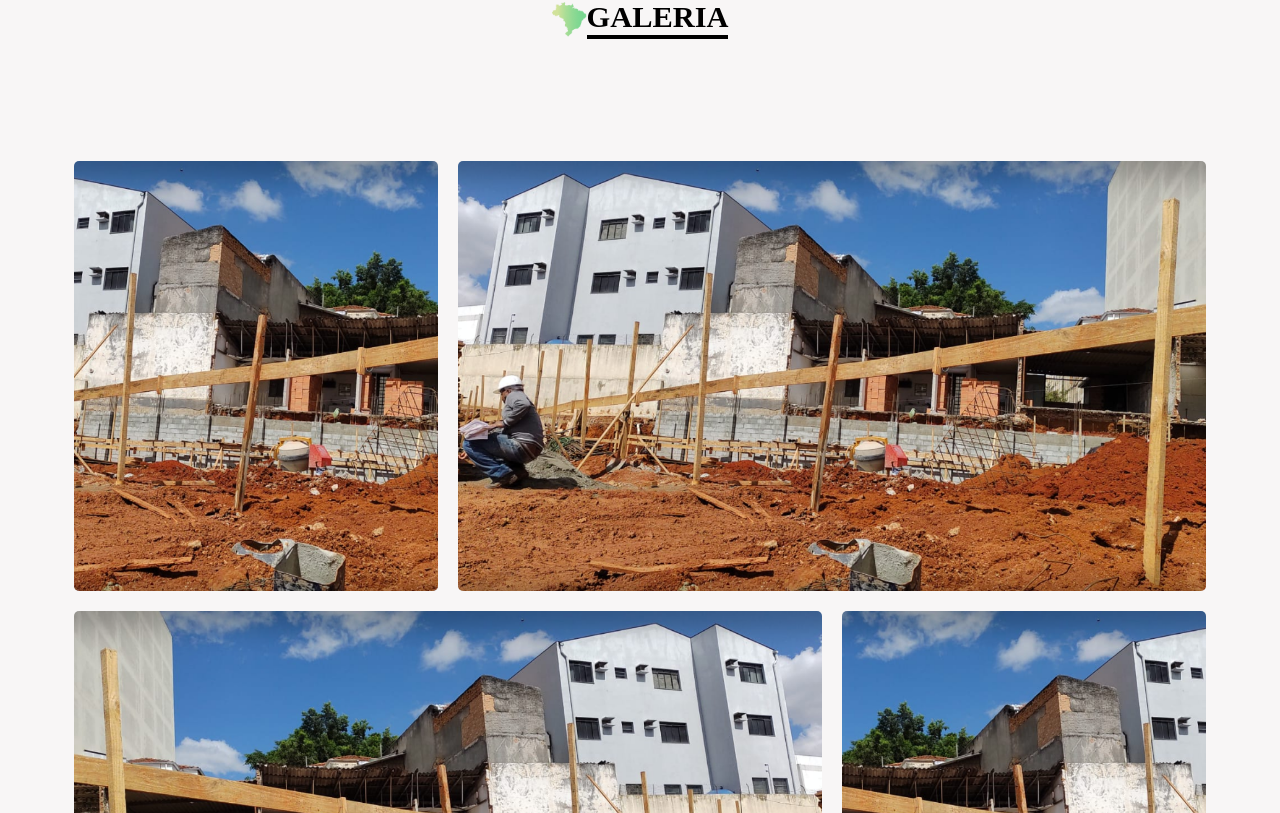
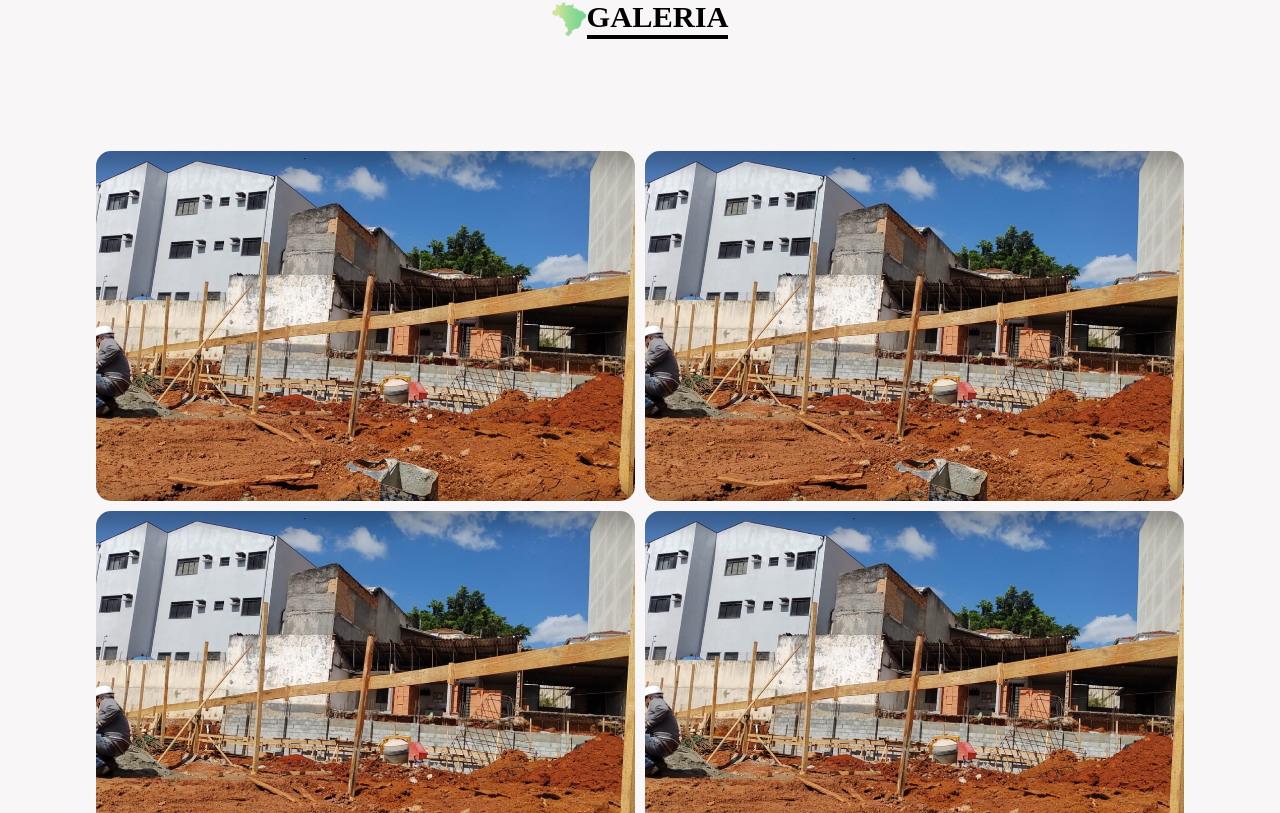
Before and after one commit to Madeibras/Madeibras, a React (Create React App) app: page / in a window 1280 px wide. Shown: the part 3427-4240 px from the top of the page. Built offline with nearby package versions, Linux system fonts and the light colour scheme.

Commit message:
PoupUp modal

```diff
--- a/src/Components/Galley/index.tsx
+++ b/src/Components/Galley/index.tsx
@@ -1,20 +1,127 @@
+import Button from 'Components/Button'
+import { useEffect, useState } from 'react'
+import { AiFillCloseCircle } from 'react-icons/ai'
+import {FaArrowAltCircleRight, FaArrowAltCircleLeft} from 'react-icons/fa'
 import * as C from './style'
 
-const Media = {
+type ICards = typeof Cards[0]
 
-}
+const Cards = [
+    {
+        id: 1,
+        img: 'Assets/Slide/Canteiro.png'
+    },
+
+    {
+        id: 2,
+        img: 'Assets/Slide/Canteiro.png'
+    },
+
+    {
+        id: 3,
+        img: 'Assets/Slide/Canteiro.png'
+    },
+
+    {
+        id: 4,
+        img: 'Assets/Slide/Canteiro.png'
+    }
+]
+
+const ImagensSlide = [
+    {
+        id: 1,
+        title: "",
+        img: 'Assets/Slide/Canteiro.png',
+        category: 1
+    },
+
+    {
+        id: 2,
+        title: "",
+        img: 'Assets/Slide/Canteiro.png',
+        category: 2
+    },
+
+    {
+        id: 3,
+        title: "",
+        img: 'Assets/Slide/Canteiro.png',
+        category: 3
+    },
+
+    {
+        id: 4,
+        title: "",
+        img: 'Assets/Slide/Canteiro.png',
+        category: 4
+    },
+
+    {
+        id: 5,
+        title: "dasdasdasd",
+        img: 'Assets/Slide/Canteiro3.png',
+        category: 4
+    },
+
+    {
+        id: 6,
+        title: "dasdasdasd",
+        img: 'Assets/Slide/Canteiro3.png',
+        category: 4
+    },
+
+
+]
 
 const Gallery = () => {
+
+    const [active, setActive] = useState< number | boolean | null | ICards>(null)
+
+    const FilteredIndex = (index: ICards) => {
+        if(active !== index){
+            setActive(index.id)
+            return
+        }else {
+            setActive(null)
+            return
+        }
+    }
+
+    const filterSalles = active ?
+    ImagensSlide.filter((item: any) =>  item.category === active) : []
+
+
+
+
     return(
         <C.Container>
             <C.Box>
-                <img src='Assets/Slide/Canteiro.png' alt="" />
-                <img src='Assets/Slide/Canteiro.png' alt="" />
+                {Cards.map((item, i) => (
+                    <img
+                    onClick={() => FilteredIndex(item)}
+                    key={i} src='Assets/Slide/Canteiro.png' alt="" />
+                ))}
             </C.Box>
-            <C.Box>
-                <img src='Assets/Slide/Canteiro.png' alt="" />
-                <img src='Assets/Slide/Canteiro.png' alt="" />
-            </C.Box>
+
+            {active ? (
+                <C.PoupUp>
+
+                    <C.CardPoupUp >
+
+                        {filterSalles.map((item: any) => (
+                            <C.BoxImg key={item.id}>
+                                <img src={item.img} alt={item.title} />
+                            </C.BoxImg>
+                        ))}
+                    </C.CardPoupUp>
+                    <C.Actions>
+                        <span onClick={() => setActive(false)}><AiFillCloseCircle /></span>
+                        <Button type='button' onClick={() => {}}><FaArrowAltCircleLeft/></Button>
+                        <Button type='button' onClick={() => {}}><FaArrowAltCircleRight/></Button>
+                    </C.Actions>
+                </C.PoupUp>
+            ) : <></>}
         </C.Container>
     )
 }
--- a/src/Components/Galley/style.ts
+++ b/src/Components/Galley/style.ts
@@ -8,13 +8,19 @@ const Media = {
 }
 
 export const Container = styled.div`
+    position: relative;
     width: 100%;
     height: 100%;
 `
+//Cards
 
 export const Box = styled.div`
-    width: 100%;
-    display: flex;
+    position: relative;
+    width: 85%;
+    margin: auto;
+    display: grid;
+    grid-template-columns: repeat(2, 1fr);
+    gap: 10px;
     align-items: center;
     justify-content: center;
 
@@ -23,61 +29,130 @@ export const Box = styled.div`
         margin: auto;
     }
 
-    &:nth-child(2){
-
-        transform: scaleX(-1);
-    }
-
     img{
-        width: 60%;
-        height: 450px;
-        padding: 10px;
+        width: 100%;
+        height: 350px;
         object-fit: cover;
         border-radius: 15px;
+        cursor: pointer;
 
-
-
-        ${Media.Laptop}{
-            height: 350px;
+        &:hover{
+            transition: all 0.2s ease-in;
+            opacity: 0.8;
         }
 
         ${Media.Tablet}{
-            width: 50%;
             height: 250px;
         }
 
         ${Media.MobileL}{
-            padding: 5px;
-            border-radius: 15px;
-            height: 200px;
+            height: 150px;
+            border-radius: 10px;
         }
 
         ${Media.MobileM}{
-            height: 150px;
+            height: 120px;
+            border-radius: 8px;
+        }
+    }
+`
+
+//Modal
+
+export const PoupUp = styled.div`
+    position: fixed;
+    width: 100%;
+    height: 100%;
+    top: 0;
+    background-color:rgba(000, 000, 000, 0.4);
+    z-index: 200;
+
+
+`
+
+export const CardPoupUp = styled.div`
+    position: relative;
+    width: 90%;
+    display: flex;
+    overflow-x: hidden;
+    scroll-snap-type: x mandatory;
+    scroll-behavior: smooth;
+    overflow-x: auto;
+
+    &::-webkit-scrollbar{
+        height: 0px;
+    }
+    transform: translate(-50%, -50%);
+    background-color: #F4F4F4;
+    border-radius: 8px;
+    top: 50%;
+    left: 50%;
+    transition: all 0.2 ease-in-out;
+
+
+    ${Media.Tablet}{
+        height: 500px;
     }
 
-        &:nth-child(1){
-
-            width: 30%;
-            height: 450px;
-
-            ${Media.Laptop}{
+    ${Media.MobileL}{
         height: 350px;
     }
 
+    ${Media.MobileM}{
+        height: 250px;
+    }
+`
+
+export const BoxImg = styled.div`
+    width: 100%;
+    height: 600px;
+    padding: 10px;
+
     ${Media.Tablet}{
-                width: 40%;
+        height: 500px;
+    }
+
+    ${Media.MobileL}{
+        height: 350px;
+    }
+
+    ${Media.MobileM}{
         height: 250px;
     }
 
-            ${Media.MobileL}{
-                height: 200px;
+    img{
+        width: 85vw;;
+        height: 100%;
+    }
+`
+
+
+export const Actions = styled.div`
+    position: absolute;
+    width: 95%;
+    display: flex;
+    justify-content: space-between;
+    align-items: center;
+
+    color: #F4F4F4;
+    top: 45%;
+    left: 2%;
+
+    ${Media.Tablet}{
+        display: none;
     }
 
-            ${Media.MobileM}{
-                width: 50%;
-                height: 150px;
+    button{
+        font-size: 4rem;
     }
-        }
+
+    span{
+        position: absolute;
+        color: #FFFFFF;
+        right: 26px;
+        top: 32%;
+        font-size: 1.6rem;
+        z-index: 100;
+        cursor: pointer;
     }
 `
--- a/src/Components/HomeSlogan/index.tsx
+++ b/src/Components/HomeSlogan/index.tsx
@@ -24,7 +24,6 @@ export default function HomeSlogan({title, description, img, backgroundVetor,bac
 
     const geRandom = Numbers[getRandom(0, Numbers.length - 1)]
 
-
     const openWhatsApp = () =>{
         window.open(geRandom, '_blank')
     }
--- a/src/GlobalStyle.ts
+++ b/src/GlobalStyle.ts
@@ -4,6 +4,11 @@ import { createGlobalStyle } from "styled-components";
 const GlobalStyle = createGlobalStyle`
     @import url('https://fonts.googleapis.com/css2?family=Poppins:ital,wght@0,100;0,200;0,300;0,400;0,500;0,600;0,700;0,800;0,900;1,100;1,200;1,300;1,400;1,500;1,600;1,700;1,800;1,900&display=swap');
     @import url('https://fonts.googleapis.com/css2?family=Montserrat:wght@100;200;300;400;500;600;700;800&family=Poppins:wght@100;200;300;400;500;600;700;800&display=swap');
+
+
+    :root {
+
+    }
 
     html {
         scroll-behavior: smooth;
```
Also changed, not shown: public/Assets/Sallers/Pregos.png (deleted), 1 other file (tests, documents, lock files or other folders). Lines whose indentation alone changed are shown as unchanged.
